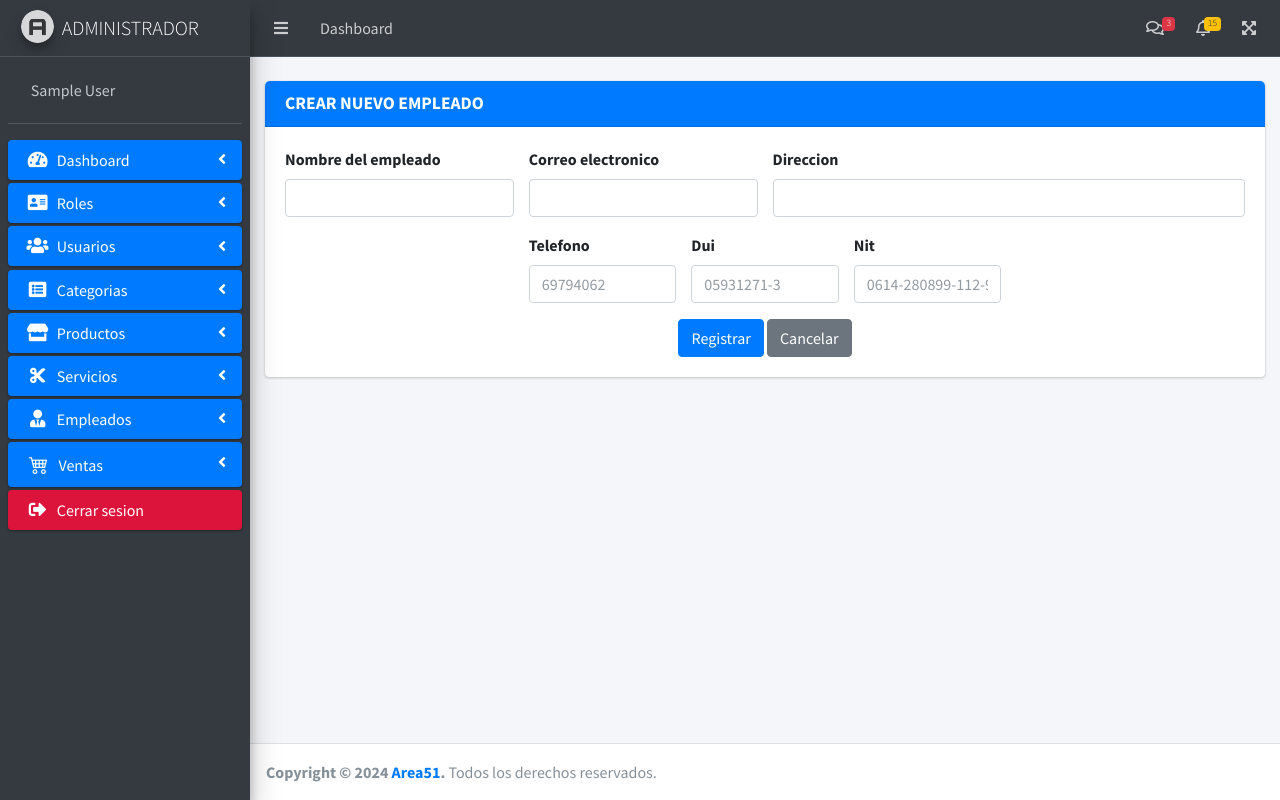
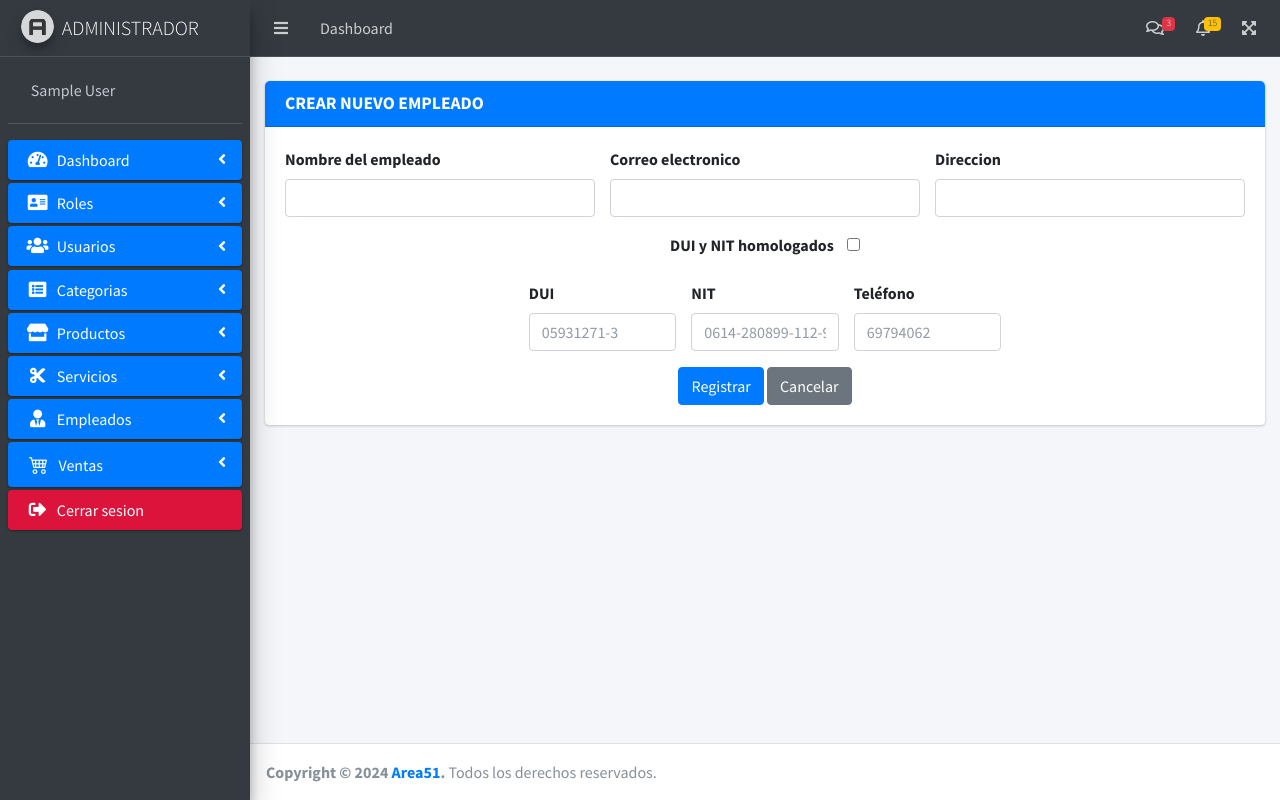
Before and after one commit to 21juanmendez/www.sistemadebarberia.com, a PHP site: page /views/empleados/create.php in a window 1280 px wide. Run offline with PHP 8.4, Linux system fonts and the light colour scheme; the visitor is signed in with stand-in values (Sample User, id 1); some libraries are stand-ins or nearby versions.

Commit message:
Homologación de DUI y NIT
Cambios en la vista y controlador de Empleados

```diff
--- a/views/empleados/create.php
+++ b/views/empleados/create.php
@@ -11,80 +11,97 @@ include('mensaje.php');
         <div class="card-body">
             <form action="<?php echo $URL ?>/app/controllers/empleados/controller_create.php" method="post">
                 <div class="row">
-                    <div class="col-md-3">
+                    <div class="col-md-4">
                         <div class="form-group">
                             <label>Nombre del empleado</label>
                             <input name="name" type="text" class="form-control" required>
                         </div>
                     </div>
-                    <div class="col-md-3">
+                    <div class="col-md-4">
                         <div class="form-group">
                             <label>Correo electronico</label>
                             <input name="email" type="email" class="form-control" required>
                         </div>
                     </div>
-                    <div class="col-md-6">
+                    <div class="col-md-4">
                         <div class="form-group">
                             <label>Direccion</label>
                             <input name="direccion" type="text" class="form-control" required>
                         </div>
                     </div>
                 </div>
-                <div class="row">
-                    <div class="col-md-3">
+
+                <!-- Checkbox para homologar DUI y NIT centrado justo arriba de DUI y NIT -->
+                <div class="form-group text-center">
+                    <label>DUI y NIT homologados</label>
+                    <input type="checkbox" id="homologar" name="homologar" value="1" title="Si está homologado, selecciónalo" style="margin-left: 10px;">
+                </div>
+
+                <!-- Campos de Teléfono, DUI y NIT, con Teléfono a la derecha y campos más pequeños -->
+                <div class="row justify-content-center">
+                    <div class="col-md-2">
                         <div class="form-group">
-
+                            <label>DUI</label>
+                            <input name="dui" class="form-control" type="text" id="duiInput" maxlength="10" placeholder="05931271-3" pattern="\d{8}-\d" title="Ingrese un DUI válido (ejemplo: 05931271-3)" required>
                         </div>
                     </div>
                     <div class="col-md-2">
                         <div class="form-group">
-                            <label>Telefono</label>
+                            <label>NIT</label>
+                            <input name="nit" class="form-control" type="text" id="nitInput" maxlength="17" placeholder="0614-280899-112-9" pattern="\d{4}-\d{6}-\d{3}-\d" title="Ingrese un NIT válido (ejemplo: 0614-280899-112-9)" required>
+                        </div>
+                    </div>
+                    <div class="col-md-2">
+                        <div class="form-group">
+                            <label>Teléfono</label>
                             <input name="telefono" class="form-control" type="text" id="telefonoInput" pattern="\d{8}" maxlength="8" placeholder="69794062" title="El numero de telefono debe tener 8 digitos" required>
                         </div>
                     </div>
+                </div>
+
+                <center>
+                    <button type="submit" class="btn btn-primary">Registrar</button>
+                    <a href="<?php echo $URL ?>/views/empleados" class="btn btn-secondary">Cancelar</a>
+                </center>
+            </form>
+        </div>
+    </div>
+</div>
+
+<!-- Scripts para homologar DUI y NIT -->
 <script>
-                        document.getElementById('telefonoInput').addEventListener('keydown', function(e) {
-                            // Permite solo números y la tecla de borrar
-                            if (!/[0-9]/.test(e.key) && e.key !== 'Backspace') {
-                                e.preventDefault();
+    document.getElementById('homologar').addEventListener('change', function() {
+        var duiInput = document.getElementById('duiInput');
+        var nitInput = document.getElementById('nitInput');
+
+        if (this.checked) {
+            nitInput.disabled = true;  // Deshabilitar el campo de NIT
+            nitInput.value = '';       // Limpiar el campo de NIT
+
+            duiInput.addEventListener('input', function() {
+                nitInput.value = duiInput.value; // Copiar valor de DUI al NIT
+            });
+        } else {
+            nitInput.disabled = false; // Habilitar ambos campos
+            nitInput.value = '';       // Limpiar el campo de NIT
         }
     });
-                    </script>
-                    <div class="col-md-2">
-                        <div class="form-group">
-                            <label>Dui</label>
-                            <input name="dui" class="form-control" type="text" id="duiInput" maxlength="10" placeholder="05931271-3" pattern="\d{8}-\d" title="Ingrese un DUI válido (ejemplo: 05931271-3)" required>
-                        </div>
-                    </div>
-                    <script>
+
+    // Script para formato del DUI
     document.getElementById('duiInput').addEventListener('input', function(e) {
         var value = this.value.replace(/[^0-9-]/g, ''); // Elimina caracteres no deseados
         if (value.length <= 8) {
-                                // Si hay 8 o menos dígitos, solo permite números
             this.value = value.replace(/\D/g, '');
         } else {
-                                // Si hay más de 8 dígitos, inserta un guión después del octavo dígito y permite números después
             this.value = value.slice(0, 8) + '-' + value.slice(8).replace(/\D/g, '');
         }
     });
-                    </script>
 
-
-                    <div class="col-md-2">
-                        <div class="form-group">
-                            <label>Nit</label>
-                            <input name="nit" class="form-control" type="text" id="nitInput" maxlength="17" placeholder="0614-280899-112-9" pattern="\d{4}-\d{6}-\d{3}-\d" title="Ingrese un NIT válido (ejemplo: 0614-280899-112-9)" required>
-                        </div>
-                    </div>
-
-
-                    <!-- Script para dar formato al NIT (0614-280899-112-9) -->
-                    <script>
+    // Script para formato del NIT
     document.getElementById('nitInput').addEventListener('input', function(e) {
         var value = this.value.replace(/[^0-9-]/g, ''); // Elimina caracteres no deseados
         value = value.replace(/\D/g, ''); // Elimina todo lo que no sea dígitos
 
-                            // Formatea el valor ingresado para que coincida con el patrón
         var formattedValue = '';
         for (var i = 0; i < value.length; i++) {
             if (i === 4 || i === 10 || i === 13) {
@@ -97,21 +114,6 @@ include('mensaje.php');
     });
 </script>
 
-                    <div class="col-md-3">
-                        <div class="form-group">
-
-                        </div>
-                    </div>
-                </div>
-                <center>
-                    <button type="submit" class="btn btn-primary">Registrar</button>
-                    <a href="<?php echo $URL ?>/views/empleados" class="btn btn-secondary"> Cancelar</a>
-                </center>
-            </form>
-        </div>
-    </div>
-</div>
 <?php
 include('../usuarios/layout/parte2.php');
-
 ?>
```
Also changed, not shown: app/controllers/empleados/controller_create.php (+9 -0 lines). Lines whose indentation alone changed are shown as unchanged.
